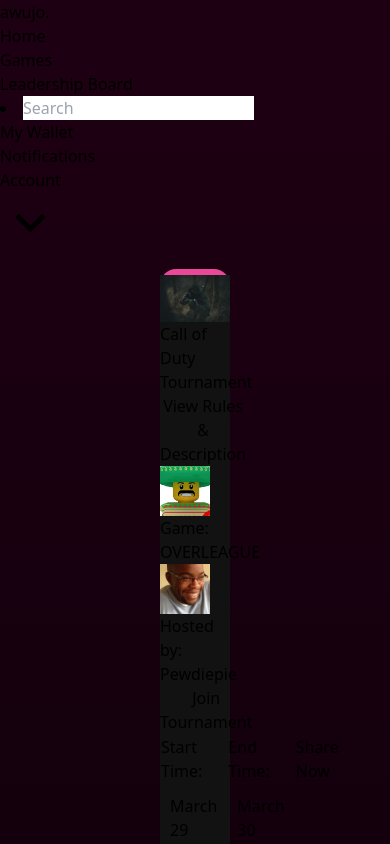
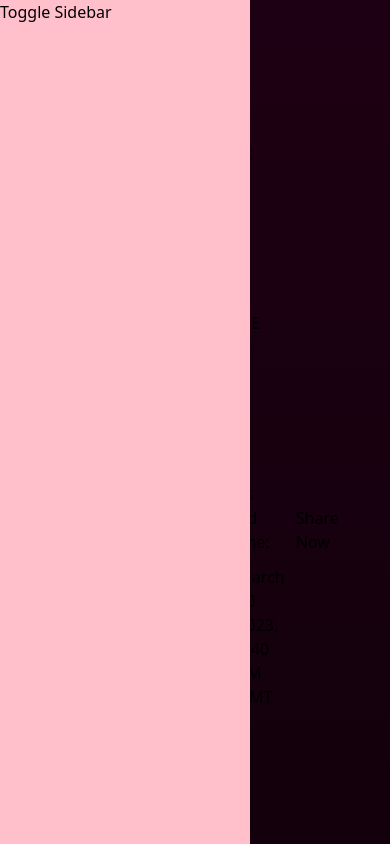
Before and after one commit to davidumoru/awujo, a React (Create React App) app: page / in a window 390 px wide. Shown: the top 844 px of the page. Built offline with nearby package versions, Linux system fonts and the light colour scheme; what @material-tailwind/react would draw is missing.

Commit message:
Add sidebar for smaller screens

```diff
--- a/src/App.js
+++ b/src/App.js
@@ -1,12 +1,16 @@
 import React  from "react";
 import Body from "./components/Body";
 import Navbar from "./components/Navbar";
+import Sidebar from "./components/Sidebar";
 import Footer from "./components/Footer";
 
 function App() {
   return (
     <div>
-      <Navbar />
+      <div className="bar">
+        <Navbar />
+        <Sidebar />
+      </div>
       <div className="body-wrapper">
         <Body />
       </div>
--- a/src/components/Body.jsx
+++ b/src/components/Body.jsx
@@ -63,8 +63,8 @@
                 <td>Share Now</td>
               </tr>
               <tr>
-                <td style={{padding: '10px'}}>March 29 2023, 1:46 PM GMT</td>
-                <td style={{padding: '10px'}}>March 30 2023, 2:40 PM GMT</td>
+                <td style={{ padding: "10px" }}>March 29 2023, 1:46 PM GMT</td>
+                <td style={{ padding: "10px" }}>March 30 2023, 2:40 PM GMT</td>
               </tr>
             </table>
           </div>
--- a/src/components/Navbar.jsx
+++ b/src/components/Navbar.jsx
@@ -8,13 +8,21 @@
   };
 
   return (
-    <div className="flex flex-col sm:flex-row justify-between items-center h-24 mx-auto px-4 sm:px-8 text-black">
+    <>
+      <h1 className="logo text-3xl font-bold text-pink-500 mr-6">awujo.</h1>
+      <div className="navbar flex flex-col sm:flex-row justify-between items-center h-24 mx-auto px-4 sm:px-8 text-black">
         <div className="flex items-center">
           <h1 className="text-3xl font-bold text-pink-500 mr-6">awujo.</h1>
           <ul className="flex items-center ml-4">
-          <li className="p-4 text-white font-normal transition-colors hover:text-pink-500 focus:text-pink-500">Home</li>
-          <li className="p-4 text-white font-normal transition-colors hover:text-pink-500 focus:text-pink-500" >Games</li>
-          <li className="p-4 text-white font-normal transition-colors hover:text-pink-500 focus:text-pink-500">Leadership Board</li>
+            <li className="p-4 text-white font-normal transition-colors hover:text-pink-500 focus:text-pink-500">
+              Home
+            </li>
+            <li className="p-4 text-white font-normal transition-colors hover:text-pink-500 focus:text-pink-500">
+              Games
+            </li>
+            <li className="p-4 text-white font-normal transition-colors hover:text-pink-500 focus:text-pink-500">
+              Leadership Board
+            </li>
           </ul>
           <li className="ml-4 p-2">
             <input
@@ -25,8 +33,12 @@
           </li>
         </div>
         <ul className="flex items-center ml-auto">
-        <li className="ml-4 p-4 hidden sm:block text-white font-normal transition-colors hover:text-pink-500 focus:text-pink-500">My Wallet</li>
-        <li className="ml-4 p-4 text-white font-normal transition-colors hover:text-pink-500 focus:text-pink-500">Notifications</li>
+          <li className="ml-4 p-4 hidden sm:block text-white font-normal transition-colors hover:text-pink-500 focus:text-pink-500">
+            My Wallet
+          </li>
+          <li className="ml-4 p-4 text-white font-normal transition-colors hover:text-pink-500 focus:text-pink-500">
+            Notifications
+          </li>
           <li className="relative ml-4">
             <button
               className="flex items-center p-4 text-white font-normal transition-colors hover:text-pink-500 focus:text-pink-500"
@@ -54,6 +66,7 @@
           </li>
         </ul>
       </div>
+    </>
   );
 };
 
--- /dev/null
+++ b/src/components/Sidebar.jsx
@@ -0,0 +1,51 @@
+import React, { useState } from "react";
+
+function Sidebar() {
+  const [isOpen, setIsOpen] = useState(false);
+
+  const handleToggle = () => {
+    setIsOpen(!isOpen);
+  };
+
+  return (
+    <>
+      <div className="sidebar">
+        <button
+          onClick={handleToggle}
+          className="bg-pink-500 hover:bg-pink-700 text-white font py-2 px-2 ml-5 rounded-md"
+        >
+          Toggle Sidebar
+        </button>
+        {isOpen && (
+          <div>
+            <ul>
+              <li className="p-4 text-white font-normal transition-colors hover:text-pink-500 focus:text-pink-500">
+                Home
+              </li>
+              <li className="p-4 text-white font-normal transition-colors hover:text-pink-500 focus:text-pink-500">
+                Games
+              </li>
+              <li className="p-4 text-white font-normal transition-colors hover:text-pink-500 focus:text-pink-500">
+                Leadership Board
+              </li>
+              <li className="p-4 text-white font-normal transition-colors hover:text-pink-500 focus:text-pink-500">
+                My Wallet
+              </li>
+              <li className="p-4 text-white font-normal transition-colors hover:text-pink-500 focus:text-pink-500">
+                Notifications
+              </li>
+              <li className="p-4 text-white font-normal transition-colors hover:text-pink-500 focus:text-pink-500">
+                Profile
+              </li>
+              <li className="p-4 text-white font-normal transition-colors hover:text-pink-500 focus:text-pink-500">
+                Logout
+              </li>
+            </ul>
+          </div>
+        )}
+      </div>
+    </>
+  );
+}
+
+export default Sidebar;
--- a/src/index.css
+++ b/src/index.css
@@ -13,6 +13,8 @@
   margin: 1rem 15rem;
   border-top: 0.4rem solid rgb(236, 72, 153);
   border-radius: 1rem;
+  z-index: 1;
+  transition: all 0.3s ease-in-out;
 }
 
 .footer-wrapper {
@@ -20,9 +22,29 @@
   margin-top: 5rem;
 }
 
+.sidebar {
+  position: fixed;
+  top: 0;
+  left: 0;
+  width: 250px;
+  height: 100%;
+  background-color: pink;
+  z-index: 9999;
+  transition: all 0.3s ease-in-out;
+}
+
+.sidebar-toggle:checked + .body-wrapper {
+  margin-left: 0;
+}
+
+.sidebar-toggle:checked + .body-wrapper .sidebar {
+  transform: translateX(-100%);
+}
+
+
 @media only screen and (max-width: 640px) {
   .body-wrapper {
-    margin: 1rem 0.5rem;
+    margin: 1rem 0rem;
   }
 }
 
@@ -49,3 +71,25 @@
     margin: 1rem 10rem;
   }
 }
+
+@media screen and (max-width: 768px) {
+  .navbar {
+    display: none;
+  }
+  .sidebar {
+    display: block;
+  }
+  .logo {
+    display: block;
+    text-align: center;
+  }
+}
+
+@media screen and (min-width: 769px) {
+  .sidebar {
+    display: none;
+  }
+  .logo {
+    display: none;
+  }
+}
```
Also changed, not shown: src/components/Cards.jsx (+18 -4 lines). Lines whose indentation alone changed are shown as unchanged.
